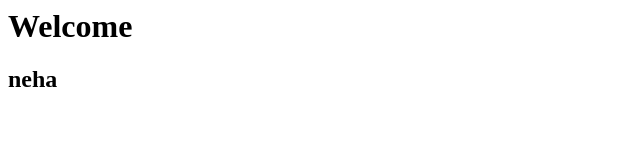
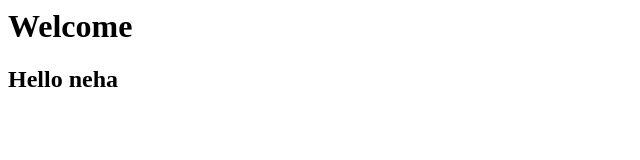
Before and after one commit to venkatvanjarapu/sample001, a plain HTML site: page index.html in a window 1280 px wide. Shown: the full height of the page, 0-640 px from the left. Drawn offline with Linux system fonts and the light colour scheme.

Commit message:
Update index.html

```diff
--- a/index.html
+++ b/index.html
@@ -4,6 +4,6 @@
   </head>
   <body>
     <h1>Welcome</h1>
-    <h2>neha</h2>
+    <h2>Hello neha</h2>
   </body>
 </html>
```
